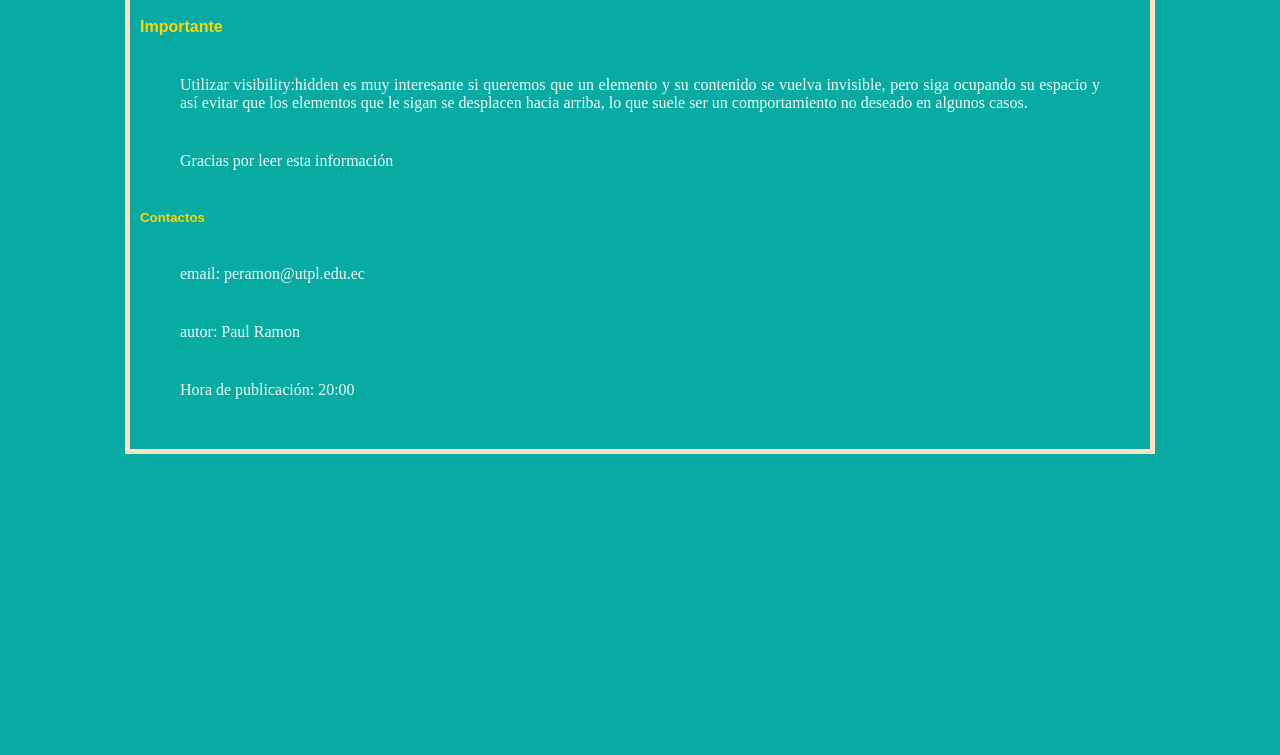
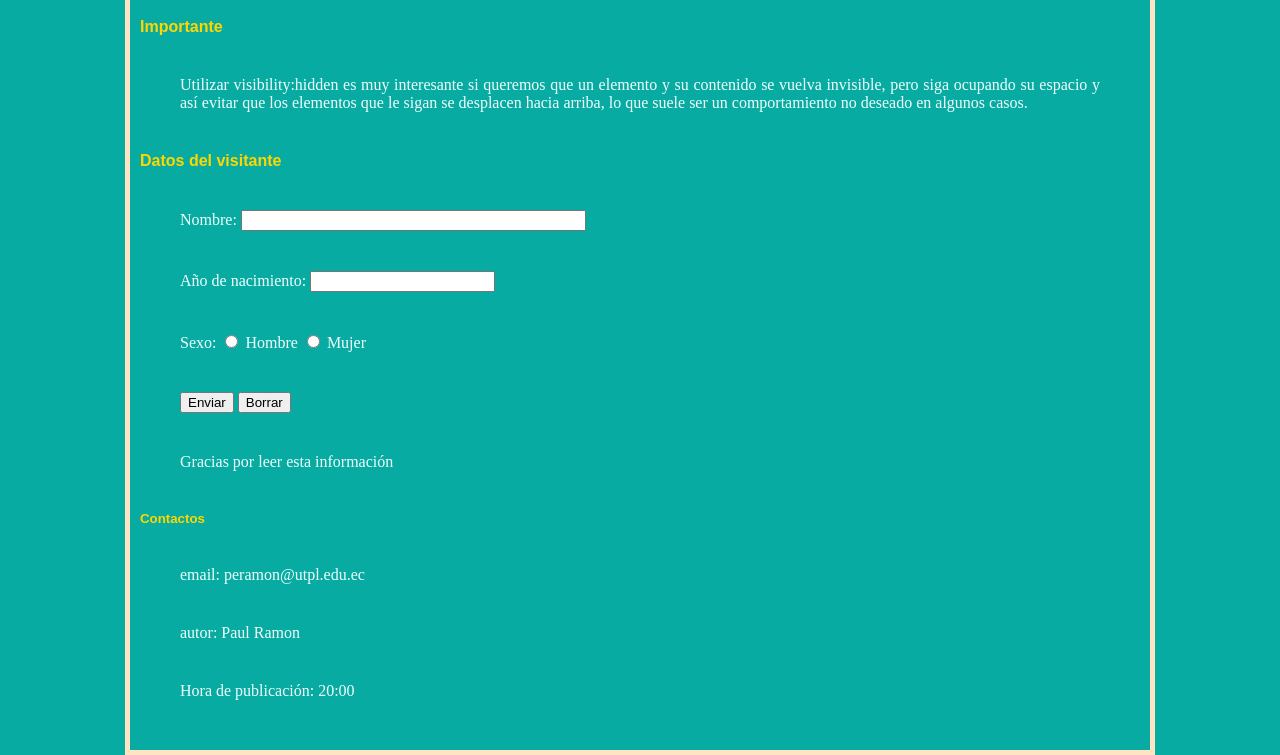
Before and after one commit to peramon/Tarea1, a plain HTML site: page index.html in a window 1280 px wide. Shown: the part 7270-8025 px from the top of the page. Before the commit the page ends 7724 px from the top, so only its background shows below. Drawn offline with Linux system fonts and the light colour scheme.

Commit message:
ultimo commit

```diff
--- a/index.html
+++ b/index.html
@@ -408,7 +408,21 @@
             <h4>Importante</h4>
             <p>Utilizar visibility:hidden es muy interesante si queremos que un elemento y su contenido se vuelva invisible, pero siga ocupando su espacio y así evitar que los elementos que le sigan se desplacen hacia arriba, lo que suele ser un comportamiento
                 no deseado en algunos casos.</p>
-
+            <div>
+                <h4>Datos del visitante</h4>
+                <form action="ejemplo.php" method="get">
+                    <p>Nombre: <input type="text" name="nombre" size="40"></p>
+                    <p>Año de nacimiento: <input type="number" name="nacido" min="1900"></p>
+                    <p>Sexo:
+                        <input type="radio" name="hm" value="h"> Hombre
+                        <input type="radio" name="hm" value="m"> Mujer
+                    </p>
+                    <p>
+                        <input type="reset" value="Enviar">
+                        <input type="reset" value="Borrar">
+                    </p>
+                </form>
+            </div>
             <p>Gracias por leer esta información</p>
             <h5>Contactos</h5>
             <p>email: peramon@utpl.edu.ec</p>
```
